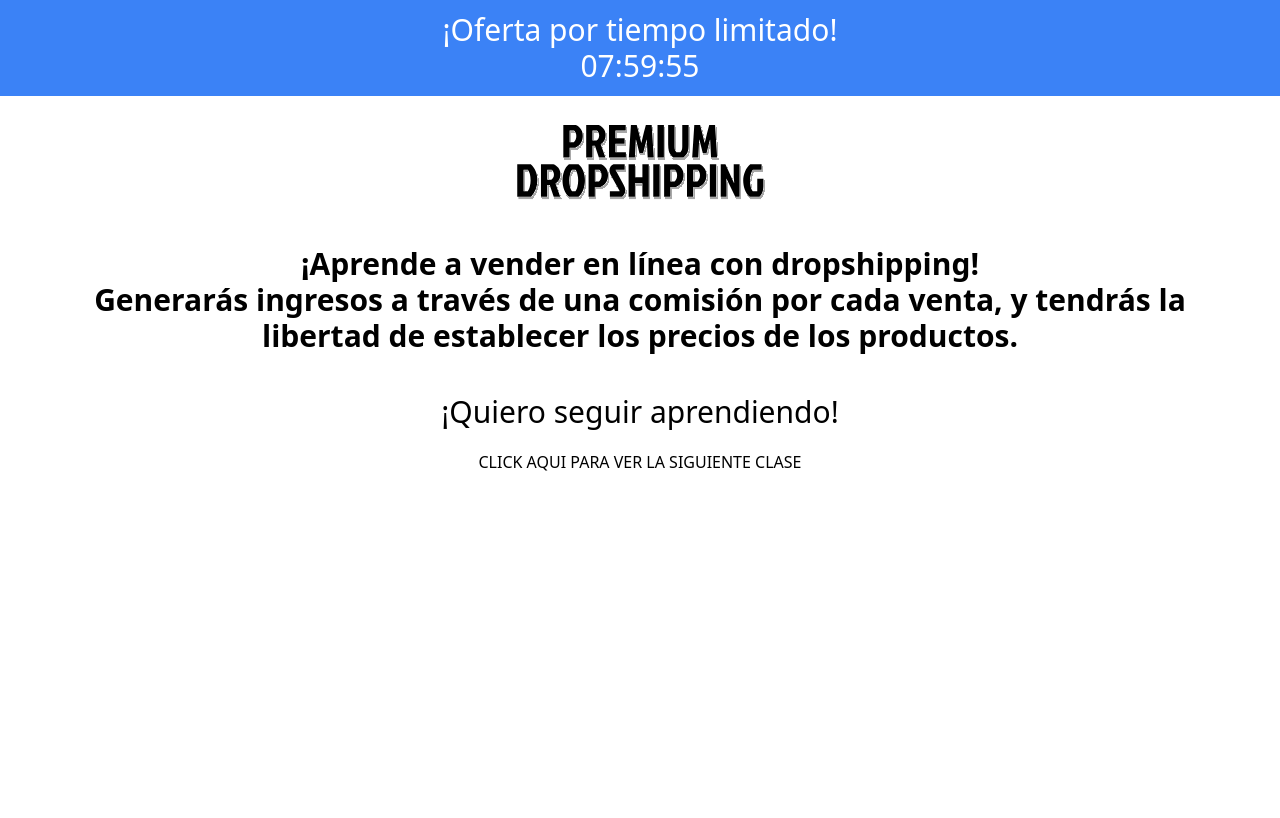
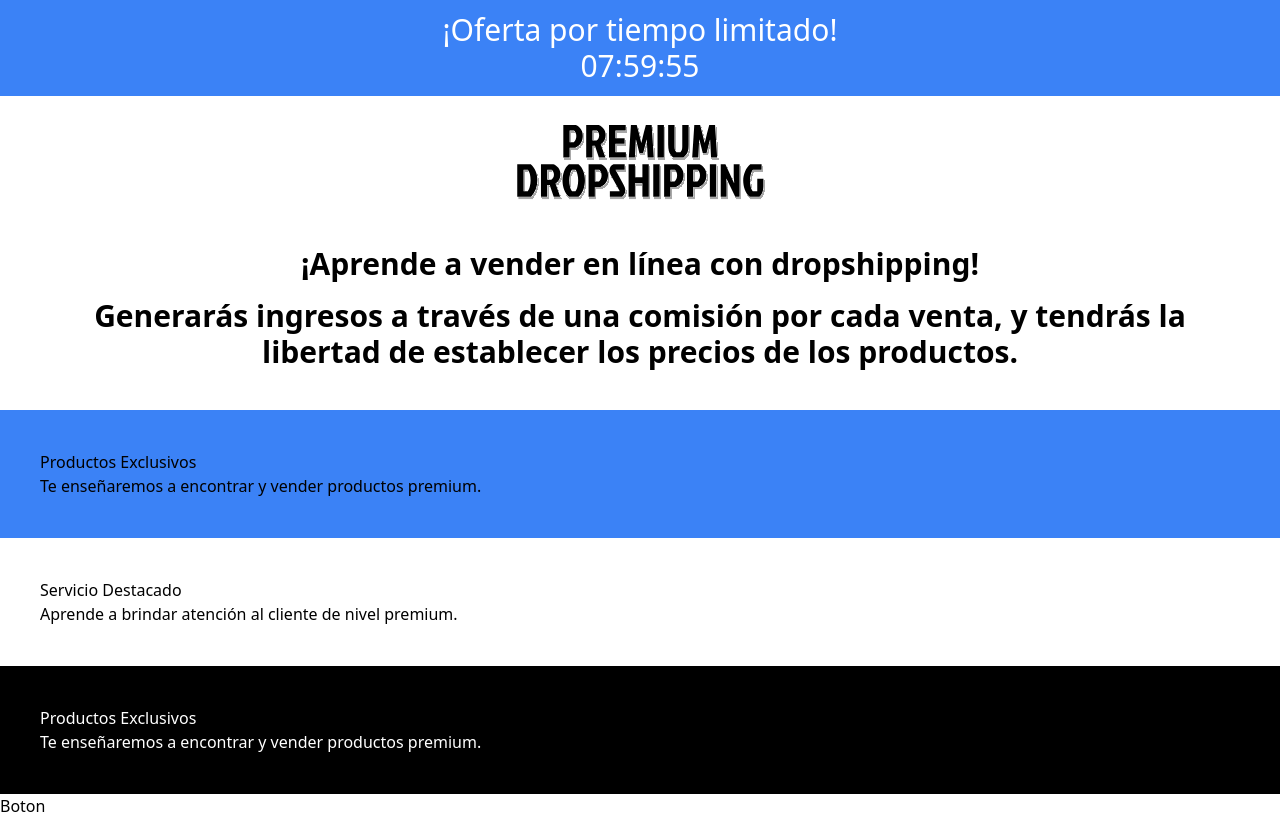
Before and after one commit to sarmiente/Landing_Premium, a Next.js app: page / in a window 1280 px wide. Built offline with nearby package versions, Linux system fonts and the light colour scheme.

Commit message:
2 files modified

```diff
--- a/Components/LearnButton.js
+++ b/Components/LearnButton.js
@@ -1,11 +1,8 @@
 const LearnButton = () => {
   return (
-    <div className="text-center my-5">
-      <p className="text-2xl lg:text-3xl">¡Quiero seguir aprendiendo!</p>
-      <button className="bg-red-500 p-5" href="">
-        CLICK AQUI PARA VER LA SIGUIENTE CLASE
-      </button>
-    </div>
+    <button className="bg-red" href="">
+      Boton
+    </button>
   );
 };
 
--- a/pages/index.js
+++ b/pages/index.js
@@ -21,7 +21,7 @@ export default function Home() {
 
       <div className="container mx-auto p-5 lg:p-10">
         <main className="font-semibold text-xl lg:text-3xl text-center ">
-          <p>¡Aprende a vender en línea con dropshipping!</p>
+          <p className="mb-4">¡Aprende a vender en línea con dropshipping!</p>
           <p>
             Generarás ingresos a través de una comisión por cada venta, y
             tendrás la libertad de establecer los precios de los productos.
@@ -42,6 +42,18 @@ export default function Home() {
          */}
         </main>
       </div>
+      <div className="container mx-auto bg-blue-500 p-10">
+        <h2>Productos Exclusivos</h2>
+        <p>Te enseñaremos a encontrar y vender productos premium.</p>
+      </div>
+      <div className="container mx-auto p-10">
+        <h2>Servicio Destacado</h2>
+        <p>Aprende a brindar atención al cliente de nivel premium.</p>
+      </div>
+      <div className="container mx-auto bg-black text-white p-10">
+        <h2>Productos Exclusivos</h2>
+        <p>Te enseñaremos a encontrar y vender productos premium.</p>
+      </div>
 
       <LearnButton />
 
```
